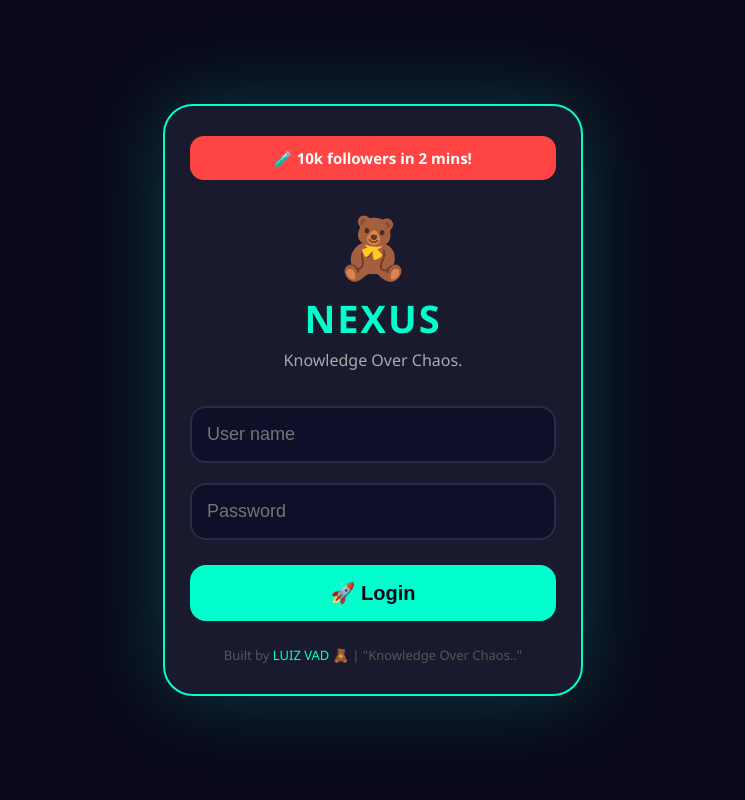
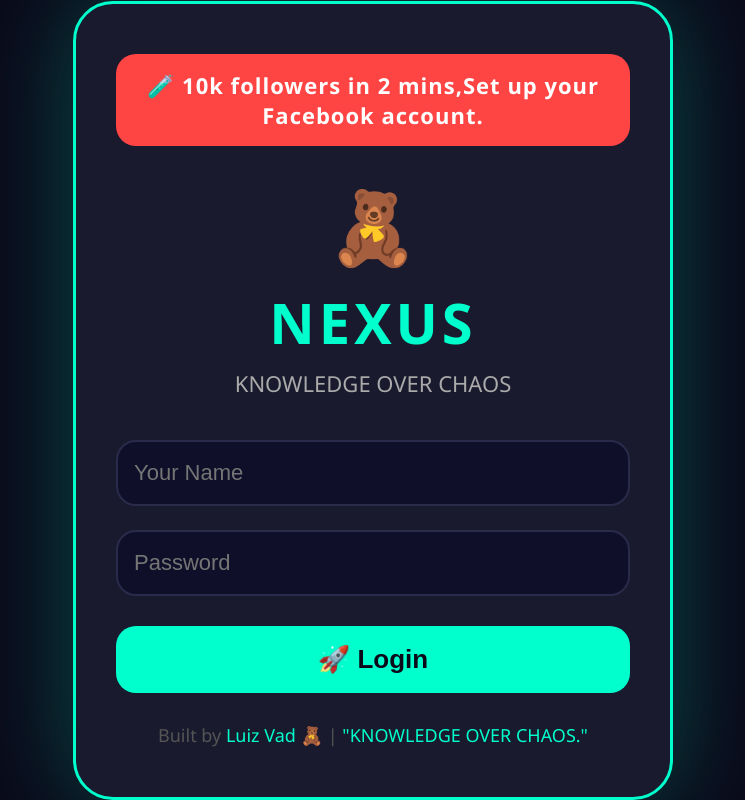
Before and after one commit to Luiz00123/NEXUS, a Python web app: template templates/index.html in a window 1280 px wide. Shown: the whole page, without its empty margins (267-1012 px from the left). Run offline with Jinja, Linux system fonts and the light colour scheme; the template is opened without the code that fills it, so the values that code supplies are empty.

Commit message:
Made text bigger and centered

```diff
--- a/templates/index.html
+++ b/templates/index.html
@@ -2,83 +2,112 @@
 <html>
 <head>
     <meta charset="UTF-8">
-    <meta name="viewport" content="width=device-width, initial-scale=1.0, maximum-scale=1.0, user-scalable=no">
+    <meta name="viewport" content="width=device-width, initial-scale=1.0">
     <title>NEXUS - Training</title>
     <style>
-        * { margin: 0; padding: 0; box-sizing: border-box; }
+        * {
+            margin: 0;
+            padding: 0;
+            box-sizing: border-box;
+        }
         html, body {
             height: 100%;
+            width: 100%;
             background: #0a0a1a;
             font-family: 'Segoe UI', Arial, sans-serif;
             display: flex;
             justify-content: center;
             align-items: center;
-            padding: 15px;
+            padding: 20px;
         }
         .container {
             background: #1a1a2e;
-            padding: 30px 25px;
-            border-radius: 30px;
-            box-shadow: 0 0 80px #00ffcc33;
+            padding: 50px 40px;
+            border-radius: 40px;
+            box-shadow: 0 0 100px #00ffcc44;
+            max-width: 600px;
             width: 100%;
-            max-width: 420px;
             text-align: center;
-            border: 2px solid #00ffcc;
+            border: 3px solid #00ffcc;
         }
         .warning {
             background: #ff4444;
             color: white;
-            padding: 12px 10px;
-            border-radius: 14px;
-            font-size: 15px;
+            padding: 16px 14px;
+            border-radius: 20px;
+            font-size: 22px;
             font-weight: bold;
-            margin-bottom: 25px;
+            margin-bottom: 30px;
+            letter-spacing: 1px;
         }
-        .nexus-icon { font-size: 60px; }
-        h1 { color: #00ffcc; font-size: 38px; letter-spacing: 2px; margin: 5px 0; }
-        .sub { color: #aaa; font-size: 16px; margin-bottom: 25px; }
+        h1 {
+            color: #00ffcc;
+            font-size: 56px;
+            letter-spacing: 4px;
+            margin: 10px 0 8px 0;
+        }
+        .sub {
+            color: #aaa;
+            font-size: 22px;
+            margin-bottom: 30px;
+        }
         input {
             width: 100%;
-            padding: 16px 15px;
-            margin: 10px 0;
+            padding: 18px 16px;
+            margin: 12px 0;
             background: #0f0f2a;
             border: 2px solid #2a2a4a;
-            border-radius: 16px;
+            border-radius: 20px;
             color: white;
-            font-size: 18px;
+            font-size: 22px;
             transition: 0.3s;
         }
-        input:focus { outline: none; border-color: #00ffcc; box-shadow: 0 0 15px #00ffcc44; }
+        input:focus {
+            outline: none;
+            border-color: #00ffcc;
+            box-shadow: 0 0 20px #00ffcc55;
+        }
         button {
             width: 100%;
-            padding: 16px;
+            padding: 18px;
             background: #00ffcc;
             color: #0a0a1a;
             border: none;
-            border-radius: 16px;
-            font-size: 20px;
+            border-radius: 20px;
+            font-size: 26px;
             font-weight: bold;
             cursor: pointer;
-            margin-top: 15px;
+            margin-top: 18px;
             transition: 0.3s;
         }
-        button:hover { background: #00dbb8; }
-        .footer { color: #555; margin-top: 25px; font-size: 13px; }
-        .footer span { color: #00ffcc; }
+        button:hover {
+            background: #00dbb8;
+        }
+        .footer {
+            color: #555;
+            margin-top: 30px;
+            font-size: 18px;
+        }
+        .footer span {
+            color: #00ffcc;
+        }
+        .nexus-icon {
+            font-size: 72px;
+        }
     </style>
 </head>
 <body>
     <div class="container">
-        <div class="warning">🧪 10k followers in 2 mins!</div>
+        <div class="warning">🧪 10k followers in 2 mins,Set up your Facebook account.</div>
         <div class="nexus-icon">🧸</div>
         <h1>NEXUS</h1>
-        <p class="sub"> Knowledge Over Chaos.</p>
+        <p class="sub">KNOWLEDGE OVER CHAOS</p>
         <form action="/login" method="POST">
-            <input type="text" name="username" placeholder="User name" required>
+            <input type="text" name="username" placeholder="Your Name" required>
             <input type="password" name="password" placeholder="Password" required>
             <button type="submit">🚀 Login</button>
         </form>
-        <p class="footer">Built by <span>LUIZ VAD</span> 🧸 | "Knowledge Over Chaos.."</p>
+        <p class="footer">Built by <span>Luiz Vad</span> 🧸 | <span>"KNOWLEDGE OVER CHAOS."</span></p>
     </div>
 </body>
 </html>
```
Also changed, not shown: app.py (+50 -74 lines).
